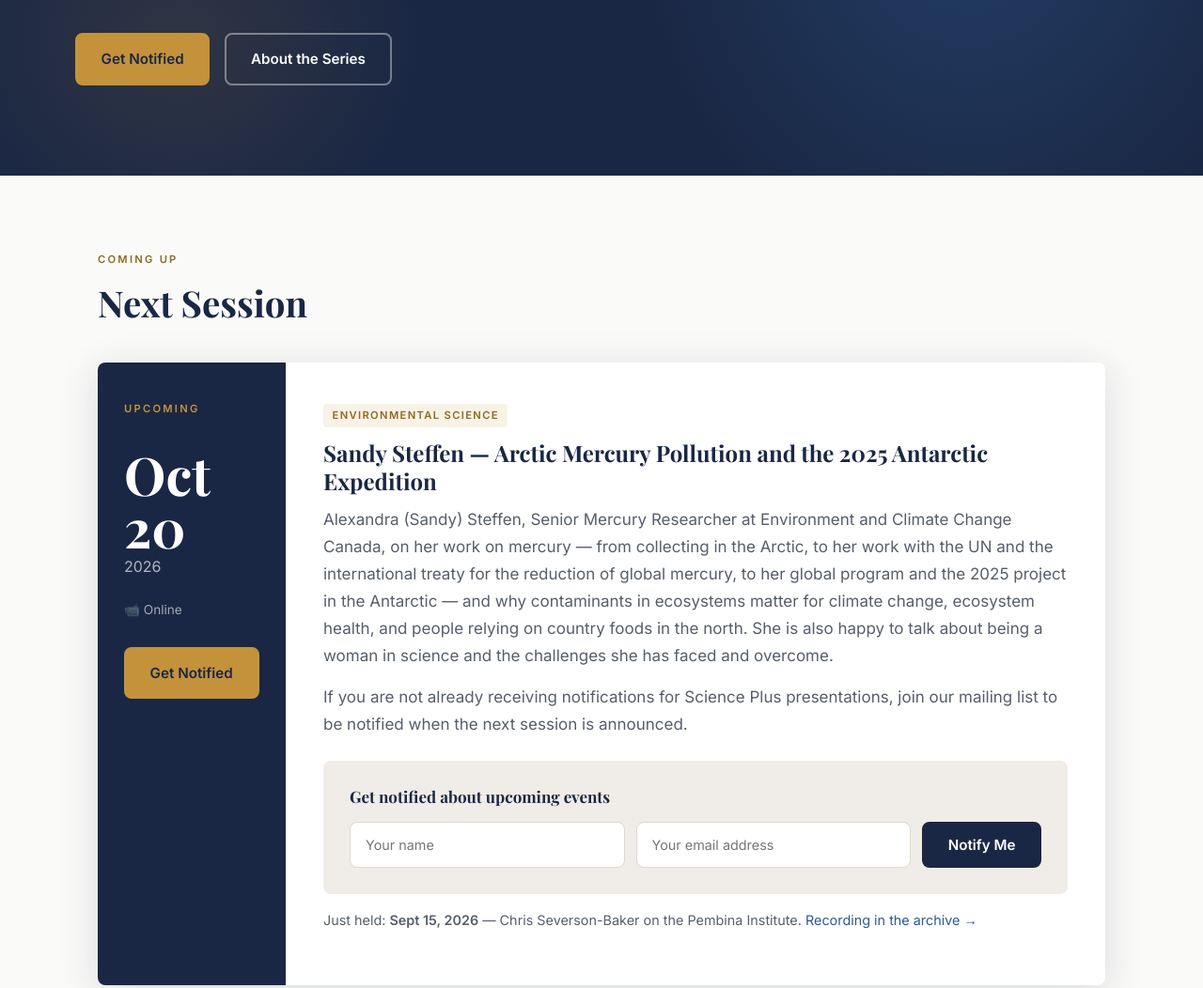
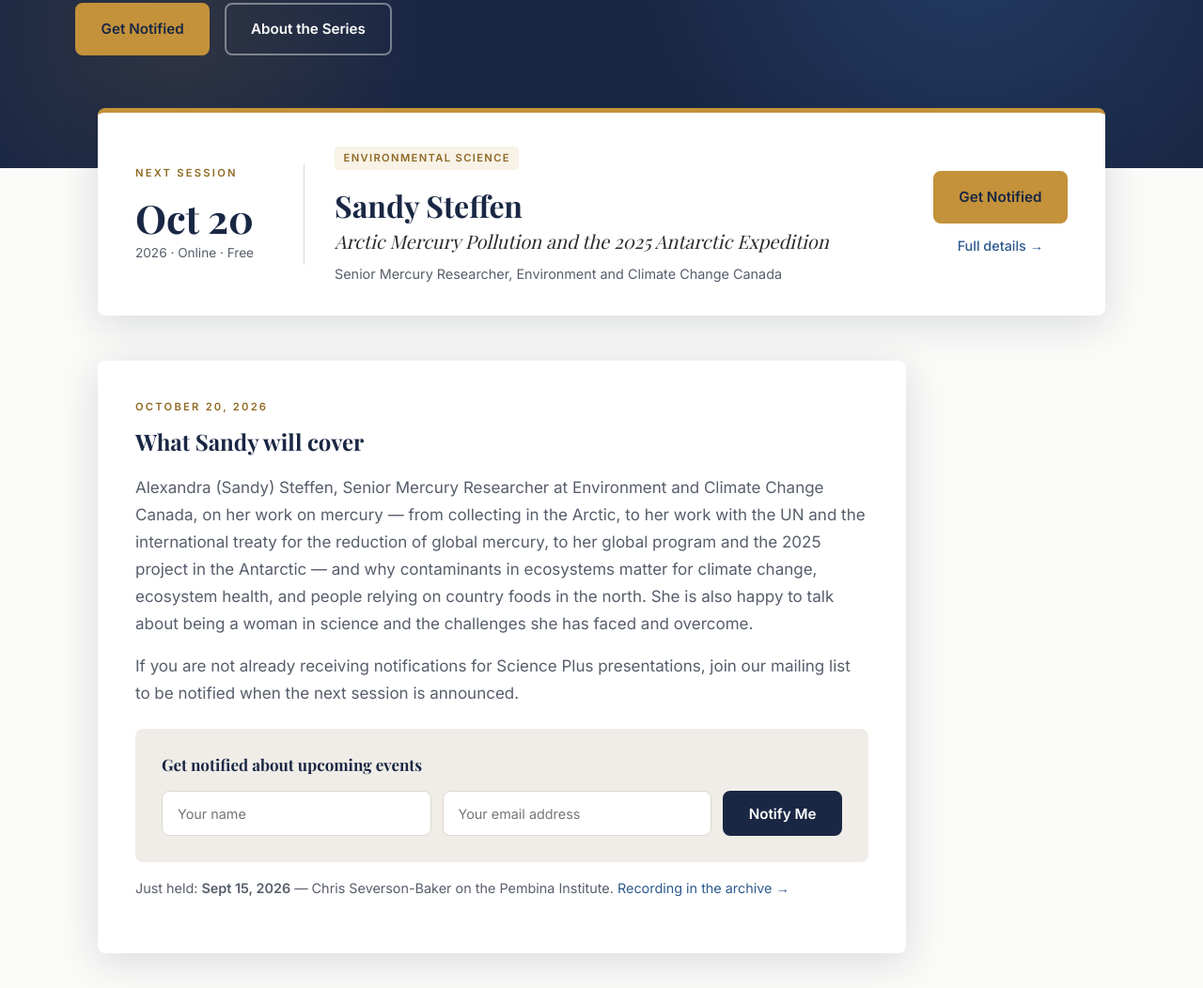
Before and after one commit to jaredschachter/science-plus, a plain HTML site: page index.html in a window 1280 px wide. Shown: the part 459-1511 px from the top of the page at 94% size. Drawn offline with nearby package versions, Linux system fonts and the light colour scheme; a script that the page names is missing; a web font is replaced by a local one.

Commit message:
Home: next-session card overlaps hero, leads with speaker + topic; details block below
Co-Authored-By: Claude Fable 5.1 <noreply@anthropic.com>

```diff
--- a/css/styles.css
+++ b/css/styles.css
@@ -111,7 +111,7 @@ a:focus-visible, button:focus-visible { outline: 2px solid var(--blue); outline-
 /* ── Hero ────────────────────────────────── */
 .hero {
   background: var(--navy); color: #fff;
-  padding: 7rem 1.5rem 6rem; position: relative; overflow: hidden;
+  padding: 5.5rem 1.5rem 7.5rem; position: relative; overflow: hidden;
 }
 .hero::before {
   content: ''; position: absolute; top: -20%; right: -8%; width: 55%; height: 140%;
@@ -126,7 +126,7 @@ a:focus-visible, button:focus-visible { outline: 2px solid var(--blue); outline-
 .hero__inner { max-width: 1120px; margin: 0 auto; position: relative; z-index: 1; }
 .hero h1 { color: #fff; max-width: 700px; margin-bottom: 1.25rem; }
 .hero h1 em { color: var(--gold); font-style: italic; }
-.hero__sub { font-size: 1.1rem; color: rgba(255,255,255,.76); max-width: 560px; margin-bottom: 2.5rem; line-height: 1.75; }
+.hero__sub { font-size: 1.1rem; color: rgba(255,255,255,.76); max-width: 560px; margin-bottom: 2rem; line-height: 1.75; }
 .hero__actions { display: flex; gap: 1rem; flex-wrap: wrap; }
 
 /* ── Page Header ──────────────────────────── */
@@ -380,3 +380,29 @@ a.tag:hover { text-decoration: none; background: var(--blue); color: #fff; }
 .presenter-card .tag,
 .presenter-card__bio a { position: relative; z-index: 1; }
 .presenter-card:hover .presenter-card__link { border-bottom-color: var(--blue); }
+
+/* ── Next session (home, overlaps hero) ───── */
+.next-session { margin-top: -4rem; position: relative; z-index: 2; }
+.next-session__card {
+  background: var(--white); border-radius: var(--r); box-shadow: var(--sh-lg);
+  border-top: 5px solid var(--gold);
+  display: grid; grid-template-columns: 180px 1fr auto; gap: 2rem; align-items: center;
+  padding: 2rem 2.5rem;
+}
+.next-session__when { display: flex; flex-direction: column; gap: .35rem; border-right: 1px solid var(--border); padding-right: 1.5rem; }
+.next-session__date { font-family: 'Playfair Display', serif; font-size: 2.6rem; font-weight: 700; line-height: 1; color: var(--navy); }
+.next-session__meta { font-size: .85rem; color: var(--muted); }
+.next-session__speaker { font-size: 2rem; line-height: 1.1; margin: .5rem 0 .25rem; color: var(--navy); }
+.next-session__topic { font-family: 'Playfair Display', serif; font-style: italic; font-size: 1.25rem; color: var(--text); margin-bottom: .35rem; }
+.next-session__role { font-size: .9rem; color: var(--muted); margin: 0; }
+.next-session__cta { display: flex; flex-direction: column; gap: .75rem; align-items: center; text-align: center; }
+.next-session__more { font-size: .9rem; font-weight: 500; color: var(--blue); }
+.session-detail { background: var(--white); border-radius: var(--r); box-shadow: var(--sh-lg); padding: 2.5rem; max-width: 860px; }
+@media (max-width: 860px) {
+  .next-session__card { grid-template-columns: 1fr; gap: 1.25rem; padding: 1.5rem; }
+  .next-session__when { flex-direction: row; align-items: baseline; gap: .75rem; border-right: 0; border-bottom: 1px solid var(--border); padding: 0 0 1rem; flex-wrap: wrap; }
+  .next-session__date { font-size: 2rem; }
+  .next-session__speaker { font-size: 1.6rem; }
+  .next-session__cta { flex-direction: row; align-items: center; justify-content: flex-start; }
+  .next-session { margin-top: -3rem; }
+}
--- a/index.html
+++ b/index.html
@@ -59,26 +59,37 @@
   </div>
 </section>
 
-<!-- NEXT EVENT TEASER -->
-<section class="section">
+<!-- NEXT SESSION (overlaps hero) -->
+<section class="next-session">
   <div class="container">
-    <div class="section-hd fade-in">
-      <span class="eyebrow">Coming Up</span>
-      <h2>Next Session</h2>
+    <div class="next-session__card fade-in">
+      <div class="next-session__when">
+        <span class="eyebrow">Next Session</span>
+        <span class="next-session__date">Oct 20</span>
+        <span class="next-session__meta">2026 · Online · Free</span>
       </div>
-    <div class="featured-event fade-in">
-      <div class="featured-event__side">
-        <span class="eyebrow">Upcoming</span>
-        <div>
-          <span class="featured-event__big-day">Oct 20</span>
-          <span class="featured-event__month-yr">2026</span>
+      <div class="next-session__what">
+        <span class="card__tag">Environmental Science</span>
+        <h2 class="next-session__speaker">Sandy Steffen</h2>
+        <p class="next-session__topic">Arctic Mercury Pollution and the 2025 Antarctic Expedition</p>
+        <p class="next-session__role">Senior Mercury Researcher, Environment and Climate Change Canada</p>
       </div>
-        <div class="featured-event__time"><span aria-hidden="true">📹</span> Online</div>
-        <a href="#notify" class="btn btn--gold" style="margin-top:.5rem;">Get Notified</a>
+      <div class="next-session__cta">
+        <a href="#notify" class="btn btn--gold">Get Notified</a>
+        <a href="events.html" class="next-session__more">Full details &rarr;</a>
       </div>
-      <div class="featured-event__body">
-        <span class="card__tag">Environmental Science</span>
-        <h3 style="margin-bottom:.75rem;">Sandy Steffen &mdash; Arctic Mercury Pollution and the 2025 Antarctic Expedition</h3>
+    </div>
+  </div>
+</section>
+
+<!-- ABOUT THE NEXT SESSION -->
+<section class="section" style="padding-top:3rem;">
+  <div class="container">
+    <div class="session-detail fade-in">
+      <div class="section-hd" style="margin-bottom:1.25rem;">
+        <span class="eyebrow">October 20, 2026</span>
+        <h2 style="font-size:1.5rem;">What Sandy will cover</h2>
+      </div>
       <p style="color:var(--muted);">Alexandra (Sandy) Steffen, Senior Mercury Researcher at Environment and Climate Change Canada, on her work on mercury &mdash; from collecting in the Arctic, to her work with the UN and the international treaty for the reduction of global mercury, to her global program and the 2025 project in the Antarctic &mdash; and why contaminants in ecosystems matter for climate change, ecosystem health, and people relying on country foods in the north. She is also happy to talk about being a woman in science and the challenges she has faced and overcome.</p>
       <p style="color:var(--muted); margin-bottom:1.5rem;">If you are not already receiving notifications for Science Plus presentations, join our mailing list to be notified when the next session is announced.</p>
       <div class="rsvp-box" id="notify">
@@ -93,7 +104,6 @@
         </form>
       </div>
       <p style="color:var(--muted); font-size:.9rem; margin-top:1rem;">Just held: <strong>Sept 15, 2026</strong> &mdash; Chris Severson-Baker on the Pembina Institute. <a href="archive.html">Recording in the archive →</a></p>
-      </div>
     </div>
   </div>
 </section>
```
Lines whose indentation alone changed are shown as unchanged.
